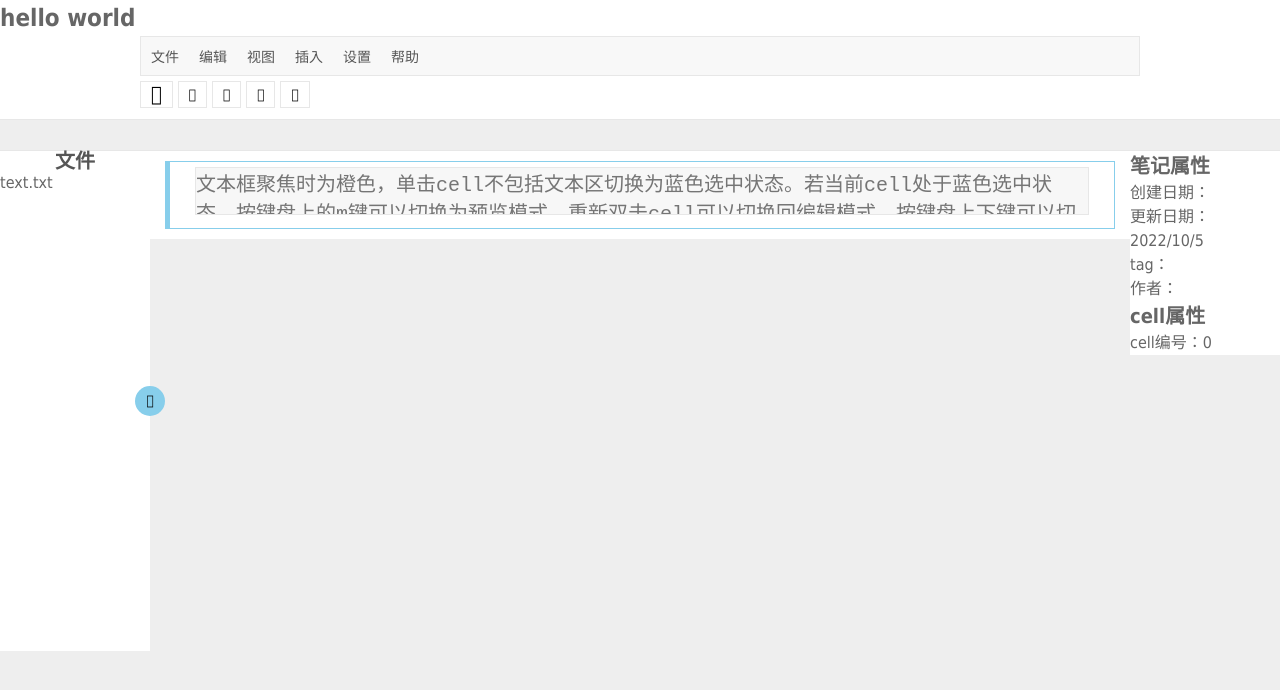
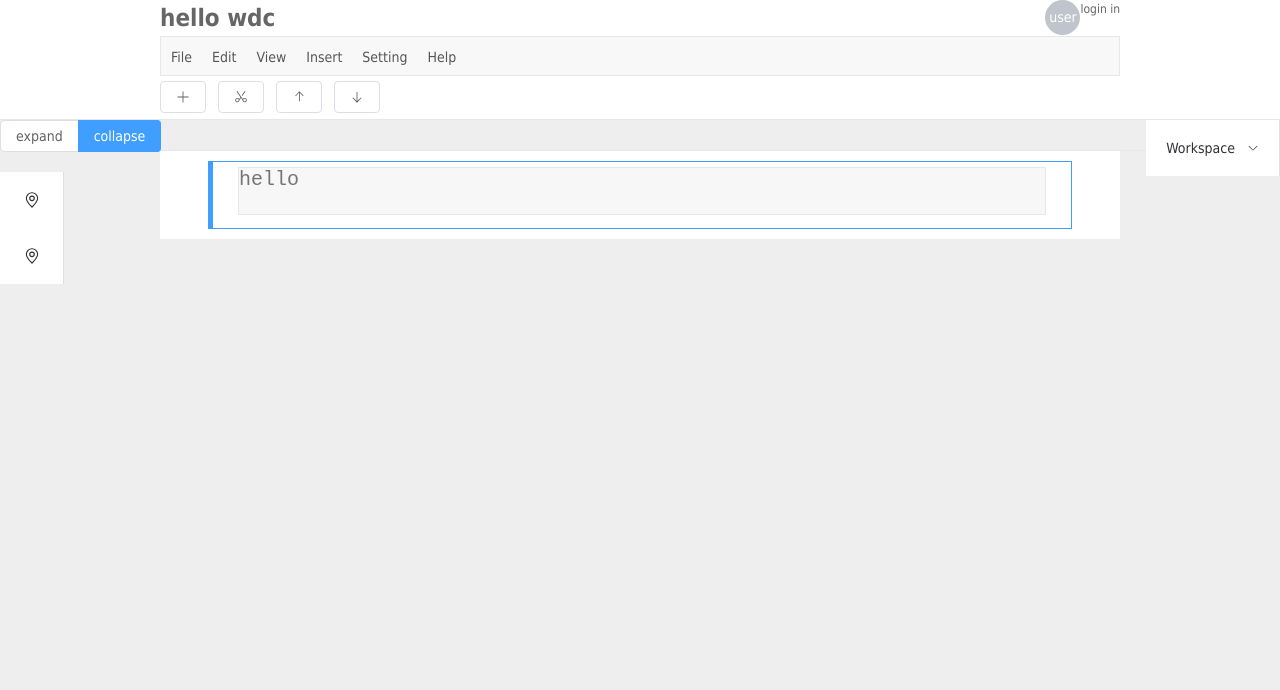
Before and after one commit to wdc267/third_homework, a Vue app: page / in a window 1280 px wide. Shown: the top 690 px of the page. Built offline with nearby package versions, Linux system fonts and the light colour scheme.

Commit message:
fourth commit

```diff
--- a/package.json
+++ b/package.json
@@ -8,7 +8,9 @@
     "lint": "vue-cli-service lint"
   },
   "dependencies": {
+    "@element-plus/icons-vue": "^2.0.10",
     "core-js": "^3.8.3",
+    "element-plus": "^2.2.26",
     "vue": "^3.2.13"
   },
   "devDependencies": {
--- a/src/App.vue
+++ b/src/App.vue
@@ -55,10 +55,6 @@ a {
   text-decoration: none
 }
 
-a:hover {
-  color: #c81623
-}
-
 button,
 input {
   /* "\5B8B\4F53" 就是宋体的意思 这样浏览器兼容性比较好 */
@@ -81,7 +77,7 @@ body {
 }
 /* 组件css部分 */
 .w {
-  width: 1000px;
+  width: 75%;
   margin: 0 auto;
 }
 
@@ -92,6 +88,7 @@ body {
 #main {
   position: relative;
   width: 100%;
+  height: 1000px;
   background-color: #eeeeee;
   border-top: 1px solid #e7e7e7;
   margin-top: 150px;
--- a/src/components/LeftSlidebar.vue
+++ b/src/components/LeftSlidebar.vue
@@ -1,59 +1,83 @@
 <template>
     <div id="slidebar">
-        <button class="btn iconfont">&#xe64a;</button>
-        <div class="menu">
-            <div class="menu-title">
-                <h1>文件</h1>
-            </div>
-            <div class="menu-content">
-                <p>text.txt</p>
-            </div>
-        </div>
+        <el-radio-group v-model="isCollapse" style="margin-bottom: 20px">
+            <el-radio-button :label="false">expand</el-radio-button>
+            <el-radio-button :label="true">collapse</el-radio-button>
+        </el-radio-group>
+        <el-menu default-active="2" class="el-menu-vertical-demo" :collapse="isCollapse" @open="handleOpen"
+            @close="handleClose">
+            <el-sub-menu index="1">
+                <template #title>
+                    <el-icon>
+                        <location />
+                    </el-icon>
+                    <span>Navigator One</span>
+                </template>
+                <el-menu-item-group>
+                    <template #title><span>Group One</span></template>
+                    <el-menu-item index="1-1">item one</el-menu-item>
+                    <el-menu-item index="1-2">item two</el-menu-item>
+                </el-menu-item-group>
+                <el-menu-item-group title="Group Two">
+                    <el-menu-item index="1-3">item three</el-menu-item>
+                </el-menu-item-group>
+                <el-sub-menu index="1-4">
+                    <template #title><span>item four</span></template>
+                    <el-menu-item index="1-4-1">item one</el-menu-item>
+                </el-sub-menu>
+            </el-sub-menu>
+            <el-sub-menu index="2">
+                <template #title>
+                    <el-icon>
+                        <location />
+                    </el-icon>
+                    <span>Navigator Two</span>
+                </template>
+                <el-menu-item-group>
+                    <template #title><span>Group One</span></template>
+                    <el-menu-item index="1-1">item one</el-menu-item>
+                    <el-menu-item index="1-2">item two</el-menu-item>
+                </el-menu-item-group>
+                <el-menu-item-group title="Group Two">
+                    <el-menu-item index="1-3">item three</el-menu-item>
+                </el-menu-item-group>
+                <el-sub-menu index="1-4">
+                    <template #title><span>item four</span></template>
+                    <el-menu-item index="1-4-1">item one</el-menu-item>
+                </el-sub-menu>
+            </el-sub-menu>
+        </el-menu>
     </div>
 </template>
 
 <script>
 export default {
-    name:'LeftSlidebar'
+    name: 'LeftSlidebar',
+    data() {
+        return {
+            isCollapse: true
+        };
+    },
+    methods: {
+        handleOpen(key, keyPath) {
+            console.log(key, keyPath);
+        },
+        handleClose(key, keyPath) {
+            console.log(key, keyPath);
+        }
+    }
 }
 </script>
 
-<style>
+<style scoped>
     #slidebar {
-        position: relative;
-        float: left;
-        width: 150px;
-        height: 500px;
-        font-size: 16px;
-        background-color: #ffffff;
+        position: fixed;
+        /* background-color: yellow; */
+        left: 0;
+        top: 120px;
     }
-
-    #slidebar .btn {
-        position: absolute;
-        top: 50%;
-        right: 0;
-        /* 分别向右向上走自身的一半 */
-        transform: translate(50%, -50%);
-        height: 30px;
-        width: 30px;
-        line-height: 30px;
-        background-color: skyblue;
-        border-radius: 50%;
-    }
-
-    #slidebar .menu-title h1 {
-        position: absolute;
-        top: 0;
-        width: 100%;
-        height: 20px;
-        line-height: 20px;
-        font-size: 20px;
-        color: #565656;
-        background-color: #ffffff;
-        text-align: center;
-    }
-
-    #slidebar .menu-content {
-        margin-top: 20px;
+    .el-menu-vertical-demo:not(.el-menu--collapse) {
+        width: 200px;
+        min-height: 400px;
     }
 </style>
--- a/src/components/MainTool.vue
+++ b/src/components/MainTool.vue
@@ -0,0 +1,37 @@
+<template>
+    <div id="maintoolbar" class="w">
+        <el-row>
+            <el-button icon="Plus" plain />
+            <el-button icon="Scissor" plain />
+            <el-button icon="Top" plain />
+            <el-button icon="Bottom" plain />
+        </el-row>
+    </div>
+</template>
+
+<script>
+export default {
+    name: 'MainTool',
+}
+</script>
+
+<style scoped>
+    #maintoolbar {
+        margin-top: 5px;
+        height: 25px;
+    }
+
+    #maintoolbar .btn-group {
+        float: left;
+        margin-right: 5px;
+        height: 25px;
+    }
+
+    #maintoolbar .btn-group .btn {
+        padding-left: 10px;
+        padding-right: 10px;
+        line-height: 25px;
+        background-color: #ffffff;
+        border: 1px solid #e7e7e7;
+    }
+</style>
--- /dev/null
+++ b/src/components/Menubar.vue
@@ -0,0 +1,75 @@
+<template>
+    <div id="menubar" class="w">
+        <div class="dropdown">
+            <a href="#">File</a>
+        </div>
+        <div class="dropdown">
+            <a href="#">Edit</a>
+        </div>
+        <div class="dropdown">
+            <a href="#">View</a>
+        </div>
+        <div class="dropdown">
+            <a href="#">Insert</a>
+            <div class="dropdown-content">
+                <a href="#">Link 1</a>
+                <a href="#">Link 2</a>
+            </div>
+        </div>
+        <div class="dropdown">
+            <a href="#">Setting</a>
+        </div>
+        <div class="dropdown">
+            <a href="#">Help</a>
+        </div>
+    </div>
+</template>
+
+<script>
+export default {
+    name:'Menubar'
+}
+</script>
+
+<style scoped>
+#menubar {
+        height: 40px;
+        background-color: #f8f8f8;
+        border: 1px solid #e7e7e7;
+    }
+
+    .dropdown {
+        position: relative;
+        display: inline-block;
+    }
+
+    .dropdown a {
+        padding: 10px;
+        font-size: 14px;
+        color: #565656;
+        line-height: 40px;
+    }
+    .dropdown a:hover {
+        color: #409eff
+    }
+    .dropdown:hover .dropdown-content {
+        display: block;
+    }
+   .dropdown-content {
+       display: none;
+       position: absolute;
+       background-color: #f9f9f9;
+       min-width: 100px;
+       box-shadow: 0px 8px 16px 0px rgba(0, 0, 0, 0.2);
+       z-index: 1;
+   }
+   .dropdown-content a {
+       color: black;
+       padding: 5px 5px;
+       text-decoration: none;
+       display: block;
+   }
+   .dropdown-content a:hover {
+       background-color: #f1f1f1
+   }
+</style>
--- a/src/components/MyCell.vue
+++ b/src/components/MyCell.vue
@@ -1,13 +1,41 @@
 <template>
-
+    <div id="current" class="cell">
+        <textarea class="textarea" placeholder="hello"></textarea>
+    </div>
 </template>
 
 <script>
 export default {
-
+    name:'MyCell'
 }
 </script>
 
-<style>
+<style scoped>
+div .cell{
+    width: 90%;
+    margin: auto;
+    padding: 5px 25px;
+    font-size: 20px;
+    color: black;
+    list-style: disc;
+    border: 1px solid transparent;
+    border-left: 5px solid transparent;
+}
 
+div #current {
+    border: 1px solid #409eff;
+    border-left: 5px solid #409eff;
+}
+textarea {
+    width: 100%;
+    min-height: 30px;
+    margin: 0 auto;
+    padding: 0;
+    font-size: 20px;
+    resize: none;
+    outline: none;
+    background-color: #f7f7f7;
+    border: 1px solid #e7e7e7;
+    overflow-y: hidden;
+}
 </style>
--- a/src/components/MyHeader.Vue
+++ b/src/components/MyHeader.Vue
@@ -1,54 +1,34 @@
 <template>
-    <div class="header">
-        <h1>hello world</h1>
-        <div id="menubar" class="w">
-            <div class="dropdown">
-                <a href="#">文件</a>
-            </div>
-            <div class="dropdown">
-                <a href="#">编辑</a>
-            </div>
-            <div class="dropdown">
-                <a href="#">视图</a>
-            </div>
-            <div class="dropdown">
-                <a href="#">插入</a>
-            </div>
-            <div class="dropdown">
-                <a href="#">设置</a>
-            </div>
-            <div class="dropdown">
-                <a href="#">帮助</a>
+    <div id="header">
+        <div id="user_info" class="w">
+            <h1>hello wdc</h1>
+            <div id="user_login">
+                <div class="demo-type">
+                    <div>
+                        <el-avatar :size="35"> user </el-avatar>
                     </div>
                 </div>
-        <div id="maintoolbar" class="w">
-            <div class="btn-group" id="add">
-                <button class="btn iconfont">&#xe890;</button>
-            </div>
-            <div class="btn-group" id="addBefore">
-                <button class="btn iconfont">&#xe613;</button>
-            </div>
-            <div class="btn-group" id="del">
-                <button class="btn iconfont">&#xe60e;</button>
-            </div>
-            <div class="btn-group" id="up">
-                <button class="btn iconfont">&#xeb0b;</button>
-            </div>
-            <div class="btn-group" id="down">
-                <button class="btn iconfont">&#xeb0a;</button>
+                <a href="#">login in</a>
             </div>
         </div>
+        <Menubar/>
+        <MainTool/>
     </div>
 </template>
 
 <script>
+
+import MainTool from "./MainTool.vue"
+import Menubar from "./Menubar.vue"
+
 export default {
-    name:'MyHeader'
+    name: 'MyHeader',
+    components: {MainTool,Menubar}
 }
 </script>
 
-<style>
-.header {
+<style scoped>
+    #header {
         width: 100%;
         position: fixed;
         top: 0;
@@ -57,51 +37,17 @@ export default {
         border-bottom: 1px solid #e7e7e7;
         z-index: 100;
     }
-#header-container {
-            height: 45px;
-            line-height: 45px;
-            background-color: #ffffff;
-            border: 1px solid #e7e7e7;
+    #user_register{
+        float: right;
     }
-
-        #menubar {
-            height: 40px;
-            background-color: #f8f8f8;
-            border: 1px solid #e7e7e7;
+    #user_info h1{
+        display: inline;
     }
-
-        .dropdown {
+    #user_login {
+        float: right;
+    }
+    #user_login .demo-type{
         float: left;
     }
 
-        .dropdown a {
-            padding: 10px;
-            font-size: 14px;
-            color: #565656;
-            line-height: 40px;
-        }
-
-        #maintoolbar {
-            margin-top: 5px;
-            height: 25px;
-        }
-
-        #maintoolbar .btn-group {
-            float: left;
-            margin-right: 5px;
-            height: 25px;
-        }
-
-        #maintoolbar .btn-group .btn {
-            padding-left: 10px;
-            padding-right: 10px;
-            line-height: 25px;
-            background-color: #ffffff;
-            border: 1px solid #e7e7e7;
-        }
-
-        #add button {
-            font-size: 20px;
-            font-weight: 400;
-        }
 </style>
--- a/src/components/NoteContent.vue
+++ b/src/components/NoteContent.vue
@@ -1,54 +1,20 @@
 <template>
 <div id="content" class="w">
-    <div class="current">
-        <textarea class="textarea"
-            placeholder="文本框聚焦时为橙色，单击cell不包括文本区切换为蓝色选中状态。若当前cell处于蓝色选中状态，按键盘上的m键可以切换为预览模式。重新双击cell可以切换回编辑模式。按键盘上下键可以切换cell"></textarea>
-    </div>
+    <MyCell/>
 </div>
 </template>
 
 <script>
+import MyCell from './MyCell.vue'
 export default {
-    name:'NoteContent',
+    name: 'NoteContent',
+    components:{ MyCell}
 }
 </script>
 
-<style>
+<style scoped>
 #content {
         background-color: #ffffff;
         padding: 10px 0;
     }
-
-    #content div {
-        width: 95%;
-        margin: auto;
-        padding: 5px 25px;
-        font-size: 20px;
-        color: black;
-        list-style: disc;
-        border: 1px solid transparent;
-        border-left: 5px solid transparent;
-    }
-
-    #content .textarea {
-        width: 100%;
-        min-height: 30px;
-        margin: 0 auto;
-        padding: 0;
-        font-size: 20px;
-        resize: none;
-        outline: none;
-        background-color: #f7f7f7;
-        border: 1px solid #e7e7e7;
-        overflow-y: hidden;
-    }
-    #content .current {
-        border: 1px solid skyblue;
-        border-left: 5px solid skyblue;
-    }
-
-    #content .focusCell {
-        border: 1px solid orange;
-        border-left: 5px solid orange;
-    }
 </style>
--- a/src/components/RightProperties.vue
+++ b/src/components/RightProperties.vue
@@ -1,40 +1,42 @@
 <template>
-    <div id="porperties">
-        <h1>笔记属性</h1>
-        <ul>
-            <li>创建日期：</li>
-            <li>更新日期：2022/10/5</li>
-            <li>tag：</li>
-            <li>作者：</li>
-        </ul>
-        <h1>cell属性</h1>
-        <ul>
-            <li>cell编号：0</li>
-        </ul>
-    </div>
+<div id="proper">
+    <el-menu :default-active="activeIndex" class="el-menu-demo" mode="vertical" @select="handleSelect">
+        <el-sub-menu index="2">
+            <template #title>Workspace</template>
+            <el-menu-item index="2-1">item one</el-menu-item>
+            <el-menu-item index="2-2">item two</el-menu-item>
+            <el-menu-item index="2-3">item three</el-menu-item>
+            <el-sub-menu index="2-4">
+                <template #title>item four</template>
+                <el-menu-item index="2-4-1">item one</el-menu-item>
+                <el-menu-item index="2-4-2">item two</el-menu-item>
+                <el-menu-item index="2-4-3">item three</el-menu-item>
+            </el-sub-menu>
+        </el-sub-menu>
+    </el-menu>
+</div>
 </template>
 
 <script>
 export default {
-    name:'RightProperties',
+    name: 'RightProperties',
+    data() {
+        return {
+            activeIndex: '1',
+        };
+    },
+    methods: {
+        handleSelect(key, keyPath) {
+            console.log(key, keyPath);
+        }
+    }
 }
 </script>
 
 <style>
-    #porperties {
-        position: absolute;
-        top: 0;
-        right: 0;
-        width: 150px;
-        font-size: 16px;
-        background-color: #ffffff;
-    }
-
-    #porperties h1 {
-        font-size: 20px;
-    }
-
-    #porperties li {
-        list-style: none;
-    }
+#proper {
+    position: fixed;
+    right: 0;
+    top: 120px;
+ }
 </style>
```
Also changed, not shown: src/main.js (+13 -1 lines), 1 other file (tests, documents, lock files or other folders). Lines whose indentation alone changed are shown as unchanged.
